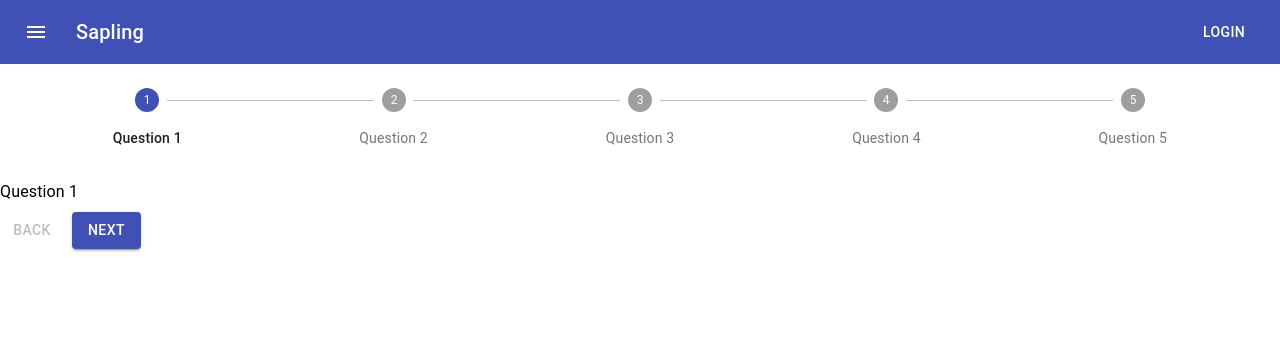
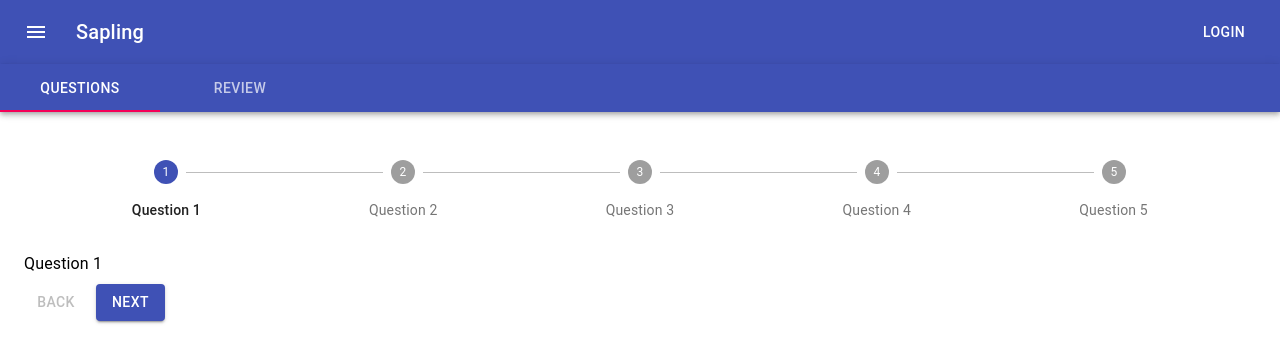
Before and after one commit to Daniel-Heyde/cph2020, a React (Create React App) app: page / in a window 1280 px wide. Shown: the top 362 px of the page. Built offline with nearby package versions, Linux system fonts and the light colour scheme.

Commit message:
Added tabs and question review page

```diff
--- a/src/App.js
+++ b/src/App.js
@@ -1,7 +1,7 @@
 import React, {Component} from 'react';
 import logo from './assets/logo.svg';
 import MenuBar from './components/MenuBar'
-import HorizontalLabelPositionBelowStepper from './components/Questions'
+import QuestionsTabs from './components/QuestionsTabs'
 import './css/App.css';
 
 class App extends Component {
@@ -9,7 +9,7 @@ class App extends Component {
       return (
         <div>
           <MenuBar />
-          <HorizontalLabelPositionBelowStepper />
+          <QuestionsTabs />
         </div>
       )
   }
--- /dev/null
+++ b/src/components/OldQuestions.js
@@ -0,0 +1,43 @@
+import React from 'react';
+import { makeStyles } from '@material-ui/core/styles';
+import List from '@material-ui/core/List';
+import ListItem from '@material-ui/core/ListItem';
+import ListItemText from '@material-ui/core/ListItemText';
+import ListSubheader from '@material-ui/core/ListSubheader';
+
+const useStyles = makeStyles(theme => ({
+    root: {
+      width: '100%',
+      backgroundColor: theme.palette.background.paper,
+      position: 'relative',
+      overflow: 'auto',
+    },
+    listSection: {
+      backgroundColor: 'inherit',
+    },
+    ul: {
+      backgroundColor: 'inherit',
+      padding: 0,
+    },
+  }));
+
+export default function QuestionReviewList() {
+    const classes = useStyles();
+
+    return (
+        <List className={classes.root} subheader={<li />}>
+        {[0, 1, 2, 3, 4].map(sectionId => (
+        <li key={`section-${sectionId}`} className={classes.listSection}>
+            <ul className={classes.ul}>
+            <ListSubheader>{`I'm sticky ${sectionId}`}</ListSubheader>
+            {[0, 1, 2].map(item => (
+                <ListItem key={`item-${sectionId}-${item}`}>
+                <ListItemText primary={`Item ${item}`} />
+                </ListItem>
+            ))}
+            </ul>
+        </li>
+        ))}
+    </List>
+    );
+}
--- a/src/components/Questions.js
+++ b/src/components/Questions.js
@@ -40,7 +40,7 @@ function getStepContent(stepIndex) {
   }
 }
 
-export default function HorizontalLabelPositionBelowStepper() {
+export default function Questions() {
   const classes = useStyles();
   const [activeStep, setActiveStep] = React.useState(0);
   const steps = getSteps();
--- /dev/null
+++ b/src/components/QuestionsTabs.js
@@ -0,0 +1,73 @@
+import React from 'react';
+import PropTypes from 'prop-types';
+import { makeStyles } from '@material-ui/core/styles';
+import AppBar from '@material-ui/core/AppBar';
+import Tabs from '@material-ui/core/Tabs';
+import Tab from '@material-ui/core/Tab';
+import Typography from '@material-ui/core/Typography';
+import Box from '@material-ui/core/Box';
+import Questions from './Questions'
+import OldQuestions from './OldQuestions'
+
+function TabPanel(props) {
+  const { children, value, index, ...other } = props;
+
+  return (
+    <Typography
+      component="div"
+      role="tabpanel"
+      hidden={value !== index}
+      id={`simple-tabpanel-${index}`}
+      aria-labelledby={`simple-tab-${index}`}
+      {...other}
+    >
+      {value === index && <Box p={3}>{children}</Box>}
+    </Typography>
+  );
+}
+
+TabPanel.propTypes = {
+  children: PropTypes.node,
+  index: PropTypes.any.isRequired,
+  value: PropTypes.any.isRequired,
+};
+
+function a11yProps(index) {
+  return {
+    id: `simple-tab-${index}`,
+    'aria-controls': `simple-tabpanel-${index}`,
+  };
+}
+
+const useStyles = makeStyles(theme => ({
+  root: {
+    flexGrow: 1,
+    backgroundColor: theme.palette.background.paper,
+  },
+}));
+
+export default function SimpleTabs() {
+  const classes = useStyles();
+  const [value, setValue] = React.useState(0);
+
+  const handleChange = (event, newValue) => {
+    setValue(newValue);
+  };
+
+  return (
+    <div className={classes.root}>
+      <AppBar position="static">
+        <Tabs value={value} onChange={handleChange} aria-label="simple tabs example">
+          <Tab label="Questions" {...a11yProps(0)} />
+          <Tab label="Review" {...a11yProps(1)} />
+        </Tabs>
+      </AppBar>
+      <TabPanel value={value} index={0}>
+        <Questions />
+      </TabPanel>
+      <TabPanel value={value} index={1}>
+        <OldQuestions />
+      </TabPanel>
+    </div>
+  );
+}
```
Also changed, not shown: 1 other file (tests, documents, lock files or other folders).
